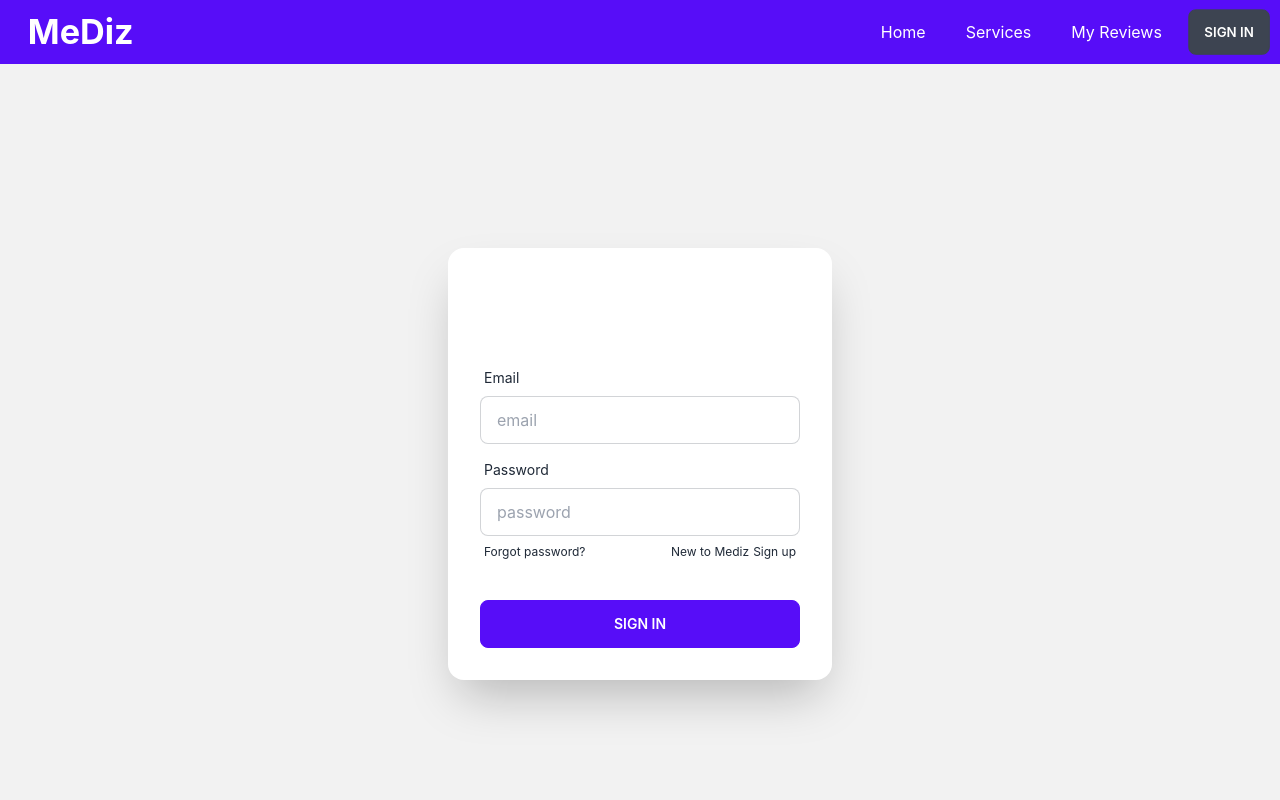
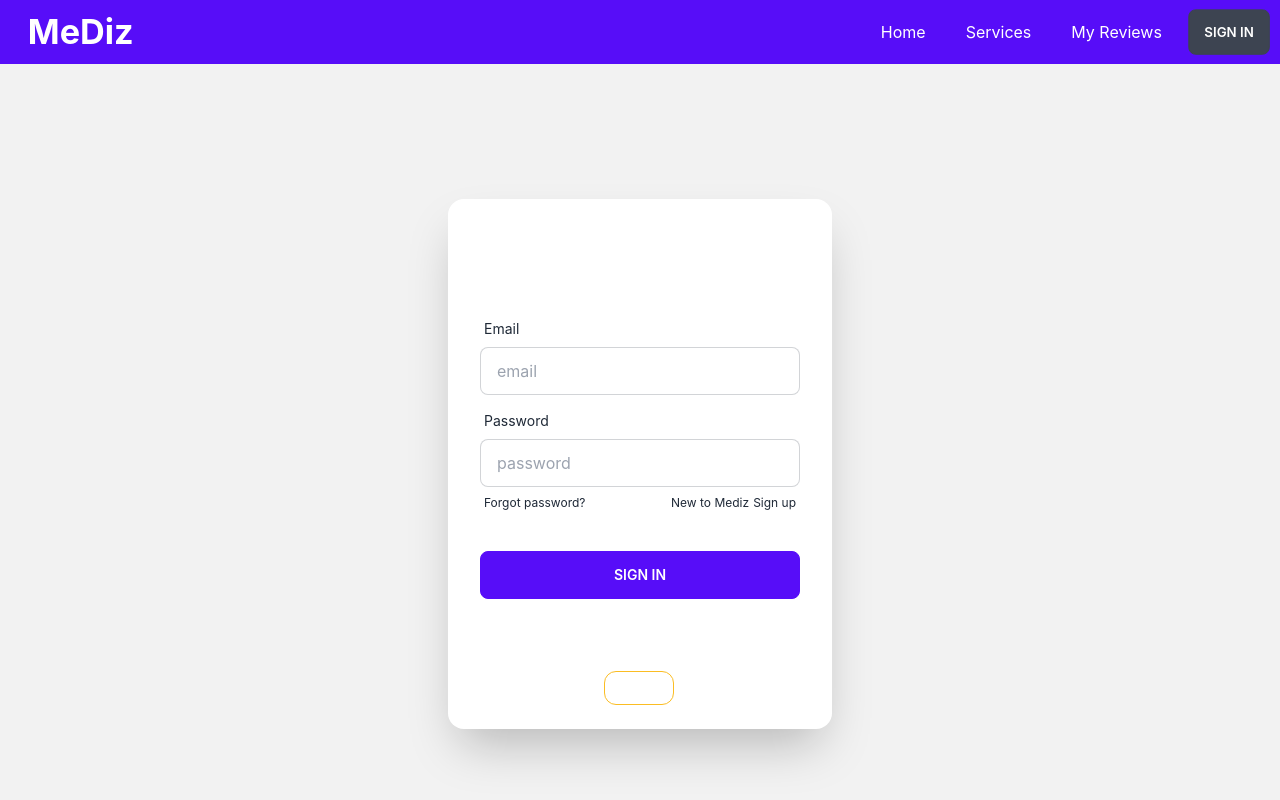
Before and after one commit to golamrabbani93/mediz, a React (Create React App) app: page /signin in a window 1280 px wide. Shown: the top 800 px of the page. Built offline with nearby package versions, Linux system fonts and the light colour scheme; no server answers.

Commit message:
impliment google sign in

```diff
--- a/src/Pages/Shared/Login/SignIn/SignIn.js
+++ b/src/Pages/Shared/Login/SignIn/SignIn.js
@@ -3,7 +3,7 @@ import {Link, useLocation, useNavigate} from 'react-router-dom';
 import {AuthContext} from '../../../../contexts/AuthProvider/AuthProvider';
 import toast from 'react-hot-toast';
 const SignIn = () => {
-	const {userSignInWithEmail} = useContext(AuthContext);
+	const {userSignInWithEmail, googleSignIn} = useContext(AuthContext);
 	const navigate = useNavigate();
 	const location = useLocation();
 	const from = location.state?.from?.pathname || '/';
@@ -19,6 +19,17 @@ const SignIn = () => {
 				form.reset();
 				toast.success('Sign In Successfull');
 
+				navigate(from, {replace: true});
+			})
+			.catch((err) => {
+				console.error(err.message);
+				toast.error(`Sign In UnSuccessfull ${err.message}`);
+			});
+	};
+	const handlegoogle = () => {
+		googleSignIn()
+			.then((result) => {
+				toast.success('Google Sign In Successfull');
 				navigate(from, {replace: true});
 			})
 			.catch((err) => {
@@ -70,6 +81,15 @@ const SignIn = () => {
 								<button className="btn btn-primary">Sign In</button>
 							</div>
 						</form>
+						<div className="social mx-auto pb-6">
+							<p className="text-center">Or sign In</p>
+							<button
+								onClick={handlegoogle}
+								className=" mt-4  border border-warning px-2 py-1 rounded-xl"
+							>
+								google
+							</button>
+						</div>
 					</div>
 				</div>
 			</div>
--- a/src/contexts/AuthProvider/AuthProvider.js
+++ b/src/contexts/AuthProvider/AuthProvider.js
@@ -2,8 +2,10 @@ import React, {createContext, useEffect, useState} from 'react';
 import {
 	createUserWithEmailAndPassword,
 	getAuth,
+	GoogleAuthProvider,
 	onAuthStateChanged,
 	signInWithEmailAndPassword,
+	signInWithPopup,
 	signOut,
 	updateProfile,
 } from 'firebase/auth';
@@ -14,6 +16,7 @@ const AuthProvider = ({children}) => {
 	const [loader, setLoader] = useState(true);
 	const [spinner, setSpinner] = useState(true);
 	const auth = getAuth(app);
+	const googleProvider = new GoogleAuthProvider();
 	//*create user with email and password
 	const userCreateWithEmail = (email, password) => {
 		setLoader(true);
@@ -39,7 +42,9 @@ const AuthProvider = ({children}) => {
 		setLoader(true);
 		return updateProfile(auth.currentUser, profile);
 	};
-
+	const googleSignIn = () => {
+		return signInWithPopup(auth, googleProvider);
+	};
 	//*User Sign Out
 	const userSignOut = () => {
 		setLoader(true);
@@ -55,6 +60,7 @@ const AuthProvider = ({children}) => {
 		setLoader,
 		spinner,
 		setSpinner,
+		googleSignIn,
 	};
 	return <AuthContext.Provider value={authInfo}>{children}</AuthContext.Provider>;
 };
```
